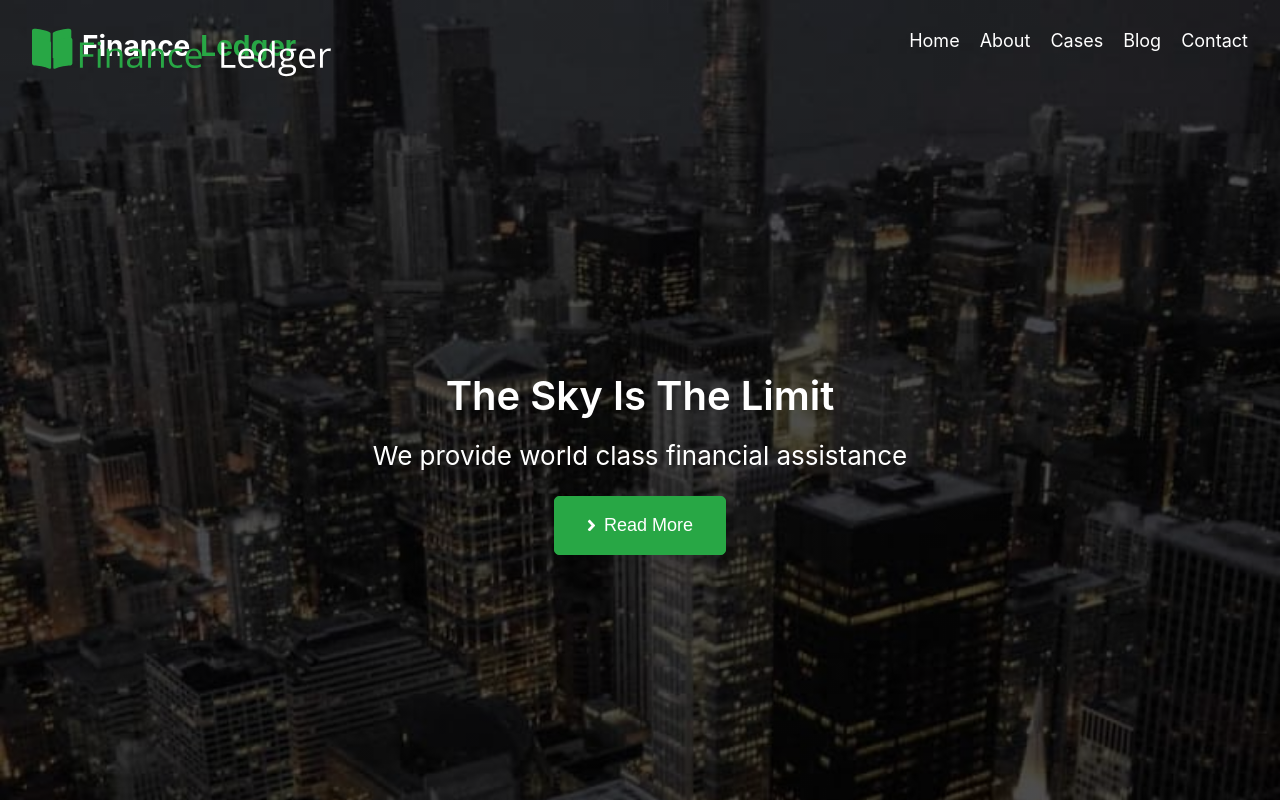
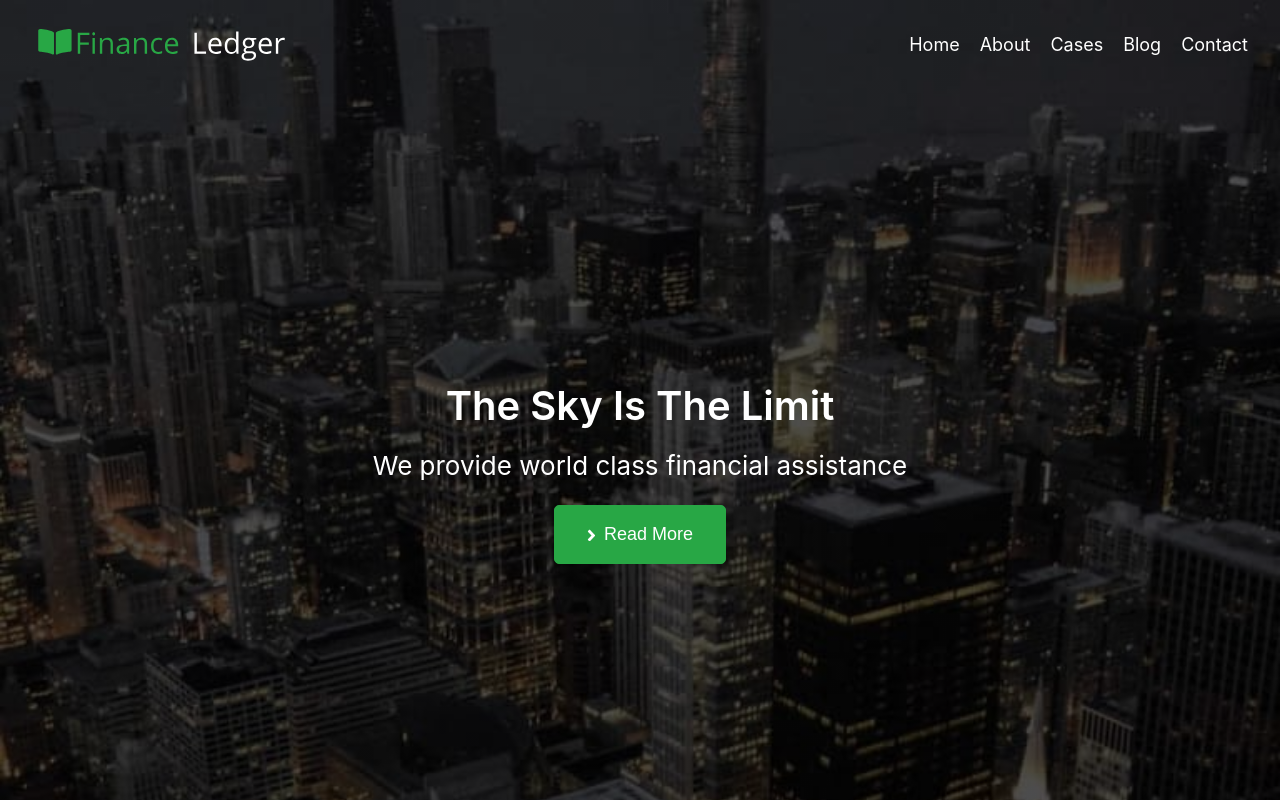
Before and after one commit to puerarongo/goweb, a React (Create React App) app: page / in a window 1280 px wide. Shown: the top 800 px of the page. Built offline with nearby package versions, Linux system fonts and the light colour scheme.

Commit message:
header fix
- add position absolute
- add header logo
- add hover for header logo

```diff
--- a/src/components/App.tsx
+++ b/src/components/App.tsx
@@ -1,4 +1,5 @@
 import React from "react";
+import Header from "./header/Header";
 import Hero from "./hero/Hero";
 import Information from "./information/Information";
 import Gallery from "./gallery/Gallery";
@@ -10,6 +11,7 @@ import Footer from "./footer/Footer";
 const App: React.FC = () => {
   return (
     <>
+      <Header />
       <Hero />
       <Information />
       <Gallery />
--- a/src/components/header/Header.module.css
+++ b/src/components/header/Header.module.css
@@ -1,18 +1,11 @@
 .header {
+  position: absolute;
+  width: 100%;
   display: flex;
-  padding-top: 22px;
+  padding: 22px 0;
   background: rgba(0, 0, 0, 0%);
-}
 
-.logo__logo {
-  position: absolute;
-  width: 300px;
-  height: 51px;
-}
-
-.logo__logo:hover {
-  width: 350px;
-  height: 60px;
+  /*     background-image: linear-gradient( 0deg, rgba(0, 0, 0, 0.4), rgba(0, 0, 0, 0.4) ); */
 }
 
 .header__container {
@@ -23,40 +16,26 @@
 .logo__container {
   display: flex;
   text-align: center;
-  margin-bottom: 16px;
+  margin-bottom: 6px;
   cursor: pointer;
 }
 
-.logo__book {
-  margin-right: 8px;
-  width: 40px;
-  height: 30px;
+.logo__logo {
+  width: 240px;
+  height: 35px;
+
+  transition-duration: 250ms;
+  transition-timing-function: cubic-bezier(0.4, 0, 0.2, 1);
 }
 
 /* ? line-height: line-height / font-size */
 
-.logo__first,
-.logo__second {
-  font-size: 28px;
-  line-height: 1.3;
+.list {
+  display: flex;
 }
 
-.logo__first {
-  color: #ffffff;
-  margin-right: 8px;
-}
-
-.logo__second {
-  color: #28a745;
-}
-
-.logo__container:hover .logo__book,
-.logo__container:hover .logo__first,
-.logo__container:hover .logo__second {
-}
-
-.list {
-  display: flex;
+.item {
+  padding-top: 10px;
 }
 
 .item:not(:last-child) {
@@ -91,7 +70,11 @@
 
 @media screen and (min-width: 767px) {
   .header {
-    padding: 28px 32px 0 32px;
+    padding-top: 28px 0 20px;
+  }
+
+  .header__container {
+    padding: 0 32px;
   }
 
   .header__container {
@@ -104,9 +87,16 @@
     margin-bottom: 0;
   }
 
-  .logo__book,
-  .logo__first {
-    margin-right: 10px;
+  .logo__logo {
+    position: absolute;
+    width: 260px;
+    height: 40px;
+  }
+
+  .logo__logo:hover {
+    position: absolute;
+    width: 270px;
+    height: 45px;
   }
 
   .logo__container {
@@ -129,11 +119,11 @@
 
 @media screen and (min-width: 1300px) {
   .header {
-    padding: 32px 29px 0 29px;
+    padding: 32px 0 20px;
   }
 
-  .logo__book {
-    margin-right: 4px;
+  .header__container {
+    padding: 0 29px;
   }
 
   .item:not(:last-child) {
--- a/src/components/header/Header.tsx
+++ b/src/components/header/Header.tsx
@@ -4,17 +4,12 @@ import svgPath from "../../services/svgPath";
 
 const Header: React.FC = () => {
   return (
-    <div className={styles.header}>
+    <header className={styles.header}>
       <div className={styles.header__container}>
         <div className={styles.logo__container}>
           <svg className={styles.logo__logo}>
             <use href={svgPath.logo + "#logo"}></use>
           </svg>
-          <svg className={styles.logo__book}>
-            <use href={svgPath.book + "#book"}></use>
-          </svg>
-          <h2 className={styles.logo__first}>Finance</h2>
-          <h2 className={styles.logo__second}>Ledger</h2>
         </div>
         <ul className={styles.list}>
           <li className={styles.item}>
@@ -44,7 +39,7 @@ const Header: React.FC = () => {
           </li>
         </ul>
       </div>
-    </div>
+    </header>
   );
 };
 
--- a/src/components/hero/Hero.module.css
+++ b/src/components/hero/Hero.module.css
@@ -11,7 +11,7 @@
 
 .container {
   text-align: center;
-  padding: 52px 20px 100px 20px;
+  padding: 160px 20px 100px 20px;
   /* padding: 127px 20px 100px 20px; */
 }
 
@@ -74,7 +74,7 @@
   }
 
   .container {
-    padding: 304px 120px 378px;
+    padding: 378px 120px 378px;
   }
 }
 
@@ -89,6 +89,6 @@
   }
 
   .container {
-    padding: 182px 280px 270px;
+    padding: 272px 280px 270px;
   }
 }
--- a/src/components/hero/Hero.tsx
+++ b/src/components/hero/Hero.tsx
@@ -1,12 +1,10 @@
 import React from "react";
 import styles from "./Hero.module.css";
 import svgPath from "../../services/svgPath";
-import Header from "../header/Header";
 
 const Hero: React.FC = () => {
   return (
     <section className={styles.section__hero}>
-      <Header />
       <div className={styles.container}>
         <h1 className={styles.title}>The Sky Is The Limit</h1>
         <h2 className={styles.subtitle}>
```
